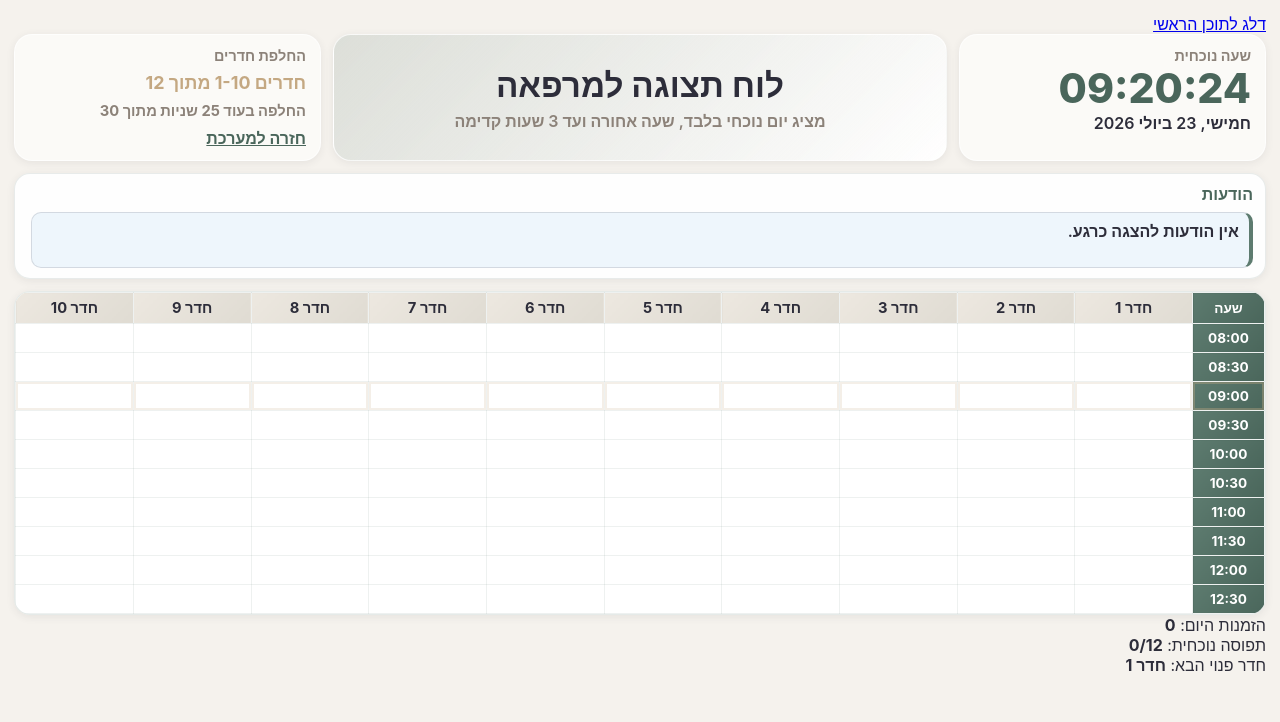
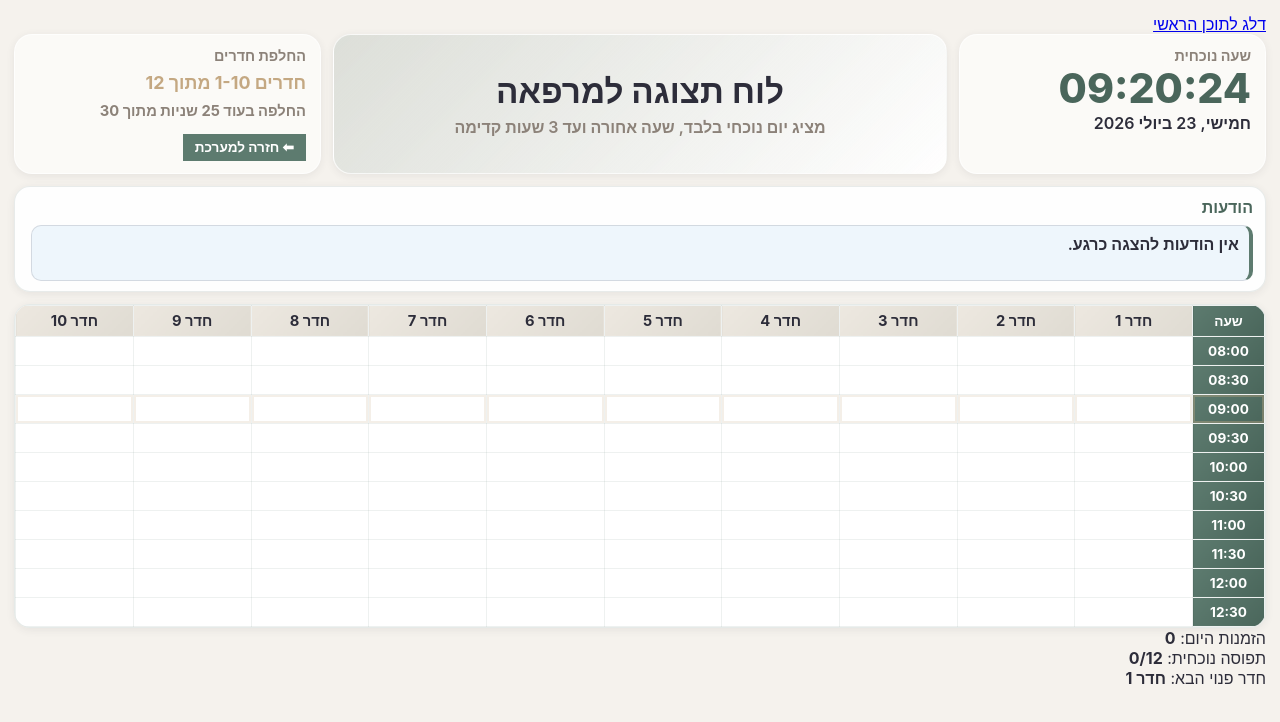
Before and after one commit to lioralo/Haatzmaut, a website: page display.html in a window 1280 px wide. Drawn offline with Linux system fonts and the light colour scheme.

Commit message:
Fix: display links redirect instead of popup, add default schedule on first load, style back button

```diff
--- a/display.css
+++ b/display.css
@@ -103,9 +103,20 @@ body {
   font-weight: 700;
 }
 
-.back-link {
-  color: var(--primary-dark);
+.back-link, .back-btn {
+  display: inline-block;
+  color: #ffffff;
+  background: var(--primary);
   font-weight: 700;
+  padding: .35rem .75rem;
+  border-radius: var(--r-sm);
+  text-decoration: none;
+  font-size: .85rem;
+  margin-top: .35rem;
+  transition: background 150ms;
+}
+.back-link:hover, .back-btn:hover {
+  background: var(--primary-2);
 }
 
 .notifications-wrap {
--- a/display.html
+++ b/display.html
@@ -28,7 +28,7 @@
       <p class="label">החלפת חדרים</p>
       <p id="roomsRange" class="range-text">--</p>
       <p id="rotateCountdown" class="countdown-text">החלפה בעוד -- שניות</p>
-      <a class="back-link" href="index.html?v=20260701">חזרה למערכת</a>
+      <a class="back-btn" href="index.html?v=20260701">⬅ חזרה למערכת</a>
     </div>
   </header>
 
```
Also changed, not shown: index.html (+2 -2 lines), src/main.js (+10 -1 lines).
